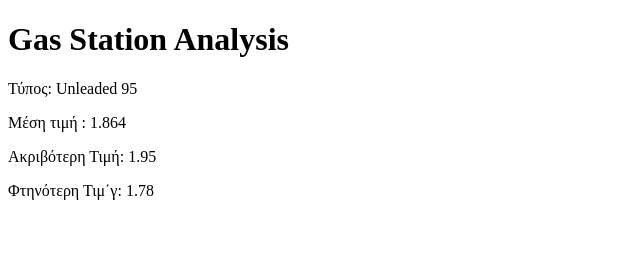
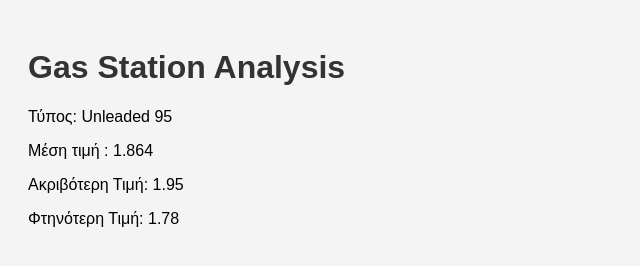
Before and after one commit to nikkar1985/gasprice, a plain HTML site: page index.html in a window 1280 px wide. Shown: the whole page, without its empty margins (0-640 px from the left). Drawn offline with Linux system fonts and the light colour scheme.

Commit message:
Update index.html

```diff
--- a/index.html
+++ b/index.html
@@ -4,7 +4,9 @@
 <title> Fuel DashBoard</title>
 </head>
 <style>
-
+body {font-family: sans-serif; background: #f4f4f4 ; padding : 20px;}
+.card {background: white, padding:20px; border-radius: 10px}
+  h1 {color: #333;}
 
 </style>
 <body>
@@ -33,7 +35,7 @@ const dashboardData= {
 document.getElementById('data').innerHTML = `<p> Τύπος: ${dashboardData.fuel_type} </p>
                         <p> Μέση τιμή :  ${dashboardData.average} </p>
                         <p> Ακριβότερη Τιμή: ${dashboardData.max} </p>
-                        <p> Φτηνότερη Τιμ΄γ: ${dashboardData.min} </p>
+                        <p> Φτηνότερη Τιμή: ${dashboardData.min} </p>
                         `;
 
 
```
